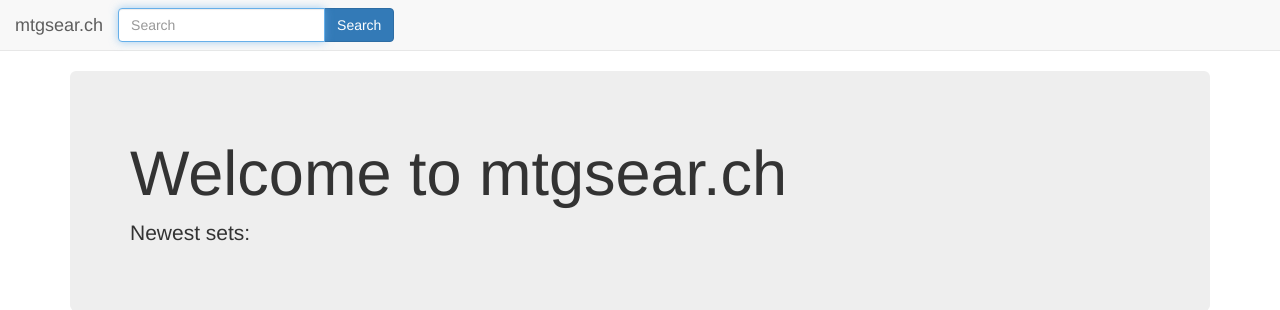
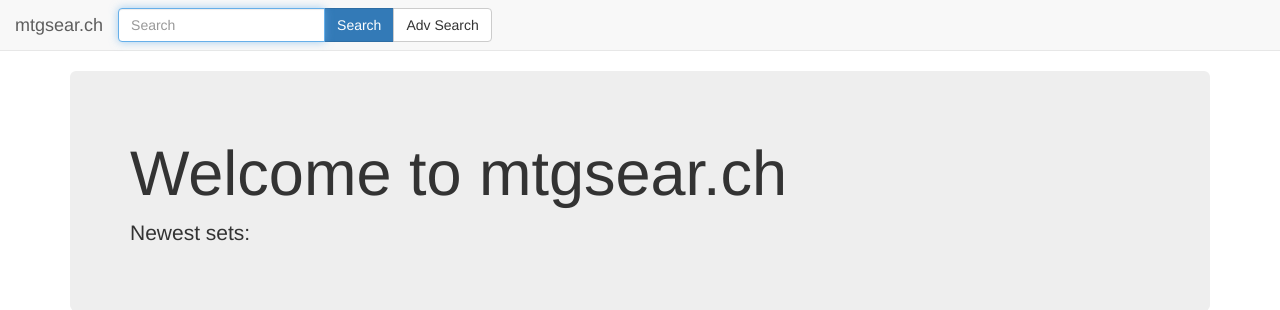
Before and after one commit to milogert/mtgsearch, a Flask app: page / in a window 1280 px wide. Shown: the top 310 px of the page. Run offline with Flask 2, Linux system fonts and the light colour scheme; data that the repository does not hold is empty; parts of the project's set-up code (start-up, migrations or seed data) failed here and were passed over; some libraries are stand-ins or nearby versions.

Commit message:
Added advanced search button.

```diff
--- a/templates/layout.html
+++ b/templates/layout.html
@@ -28,16 +28,17 @@
             <span class="icon-bar"></span>
             <span class="icon-bar"></span>
           </button>
-          <a class="navbar-brand" href="#">mtgsear.ch</a>
+          <a class="navbar-brand" href="/">mtgsear.ch</a>
         </div>
 
         <!-- Collect the nav links, forms, and other content for toggling -->
         <div class="collapse navbar-collapse" id="nav-collapse">
           <form class="navbar-form" role="form" action="/doSearch" method="GET">
             <div class="input-group">
-              <input type="text" class="form-control" placeholder="Search" name="theSearch" autofocus="autofocus">
+              <input type="text" class="form-control" placeholder="Search" name="name" autofocus="autofocus">
               <span class="input-group-btn">
                 <button type="submit" class="btn btn-primary">Search</button>
+                <a href="/advanced" class="btn btn-default">Adv Search</a>
               </span>
             </div>
           </form>
```
